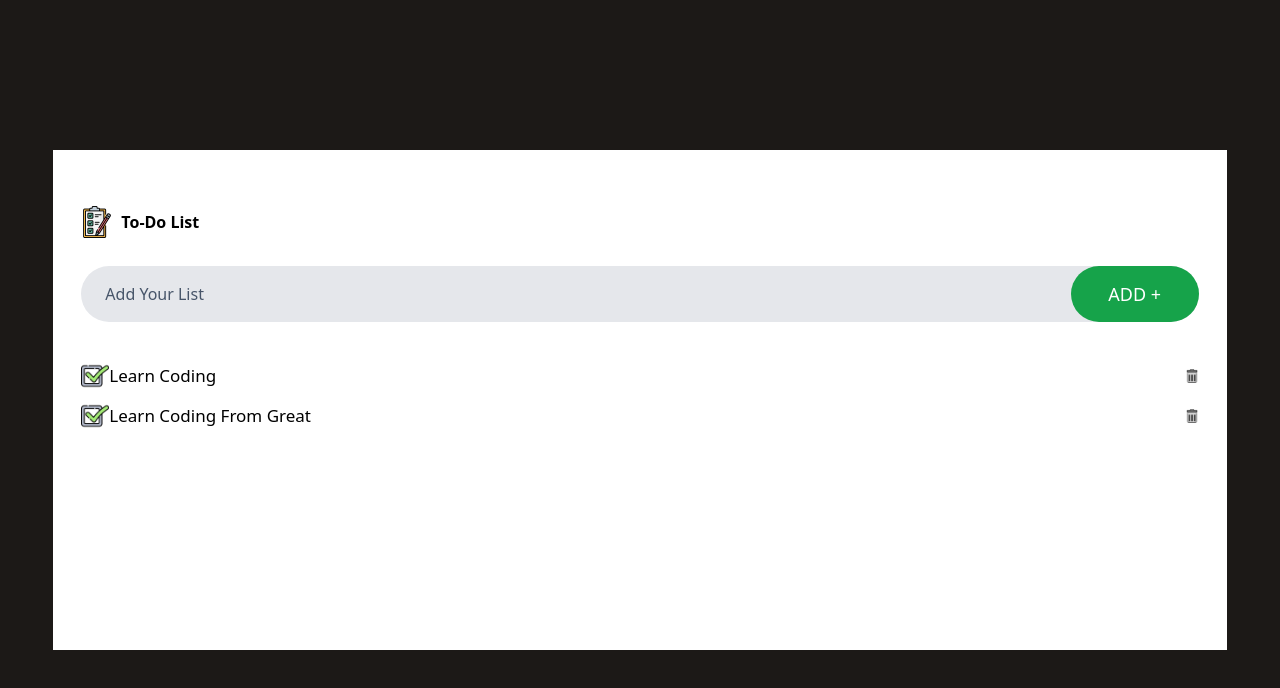
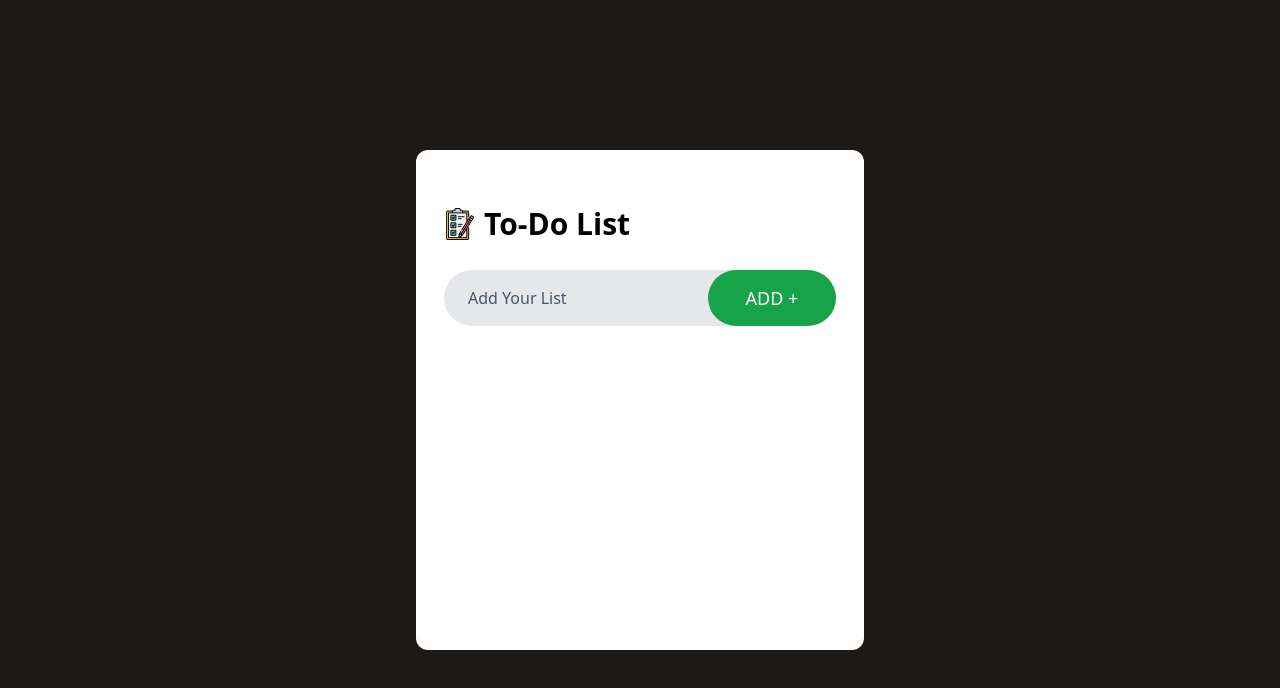
Before and after one commit to PrincxDevitt/Lista-de-tareas, a React (Vite) app: page / in a window 1280 px wide. Shown: the top 688 px of the page. Built offline with nearby package versions, Linux system fonts and the light colour scheme.

Commit message:
Agregar nueva tarea a la lista
Se creo la funcionalidad para agregar tareas a la lista

```diff
--- a/src/components/Todo.jsx
+++ b/src/components/Todo.jsx
@@ -1,45 +1,66 @@
-import React, { useRef } from 'react'
-import Todo_icon from '../assets/Todo_icon.png'
-import TodoItems from './TodoItems'
+import React, { useRef, useState } from 'react';
+import Todo_icon from '../assets/Todo_icon.png';
+import TodoItems from './TodoItems';
 
 const Todo = () => {
+  const [todoList, setTodoList] = useState([]);
 
-const inputRef = useRef();
+  const inputRef = useRef();
 
-const add=()=>{
-    const inputText = inputRef.current.value;
-    console.log(inputText);
+  const add = () => {
+    const inputText = inputRef.current.value.trim();
 
-}
+    if (inputText === "") {
+      return null;
+    }
 
- return (
-    <div className="bg-white place-self-center w-11/12 max-wmd
-    flex flex-col p-7 min-h-[500px] rounded-x1">
+    const newTodo = {
+      id: Date.now(),
+      text: inputText,
+      isComplete: false,
+    };
 
-      {/*Title*/ }
-      <div className='flex items-center mt-7 gap-2'>
-        <img className='w-8' src={Todo_icon} alt="" />
-        <h1 className='text-3x1 font-semibold'>To-Do List</h1>
+    setTodoList((prev) => [...prev, newTodo]);
+    inputRef.current.value = "";
+  };
+
+  return (
+    <div className="bg-white place-self-center w-11/12 max-w-md
+    flex flex-col p-7 min-h-[500px] rounded-xl">
+      {/* Title */}
+      <div className="flex items-center mt-7 gap-2">
+        <img className="w-8" src={Todo_icon} alt="Todo Icon" />
+        <h1 className="text-3xl font-semibold">To-Do List</h1>
       </div>
 
-      {/*input box*/ }
-      <div className=' flex items-center my-7 bg-gray-200
-      rounded-full'>
-        <input ref={inputRef} className='bg-transparent border-0 outline-none flex-1 h-14 pl-6 pr-2
-         placeholder:text-slate-600' type="text" placeholder='Add Your List'/>
-        <button onClick={add} className='border-none rounded-full
-        bg-green-600 w-32 h-14 text-white text-lg font-medium
-        cursor-pointer'> ADD +</button>
+      {/* Input box */}
+      <div className="flex items-center my-7 bg-gray-200
+      rounded-full">
+        <input
+          ref={inputRef}
+          className="bg-transparent border-0 outline-none flex-1 h-14 pl-6 pr-2
+          placeholder:text-slate-600"
+          type="text"
+          placeholder="Add Your List"
+        />
+        <button
+          onClick={add}
+          className="border-none rounded-full
+          bg-green-600 w-32 h-14 text-white text-lg font-medium
+          cursor-pointer"
+        >
+          ADD +
+        </button>
       </div>
 
-       {/*todo list*/ }
-       <div>
-        <TodoItems text="Learn Coding"/>
-        <TodoItems text="Learn Coding From Great"/>
-       </div>
+      {/* Todo list */}
+      <div>
+        {todoList.map((item) => (
+          <TodoItems key={item.id} text={item.text} />
+        ))}
+      </div>
+    </div>
+  );
+};
 
-    </div>
-  )
-}
-
-export default Todo
+export default Todo;
```
